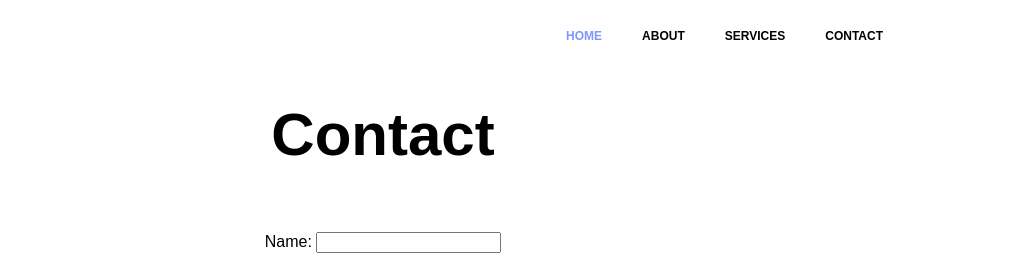
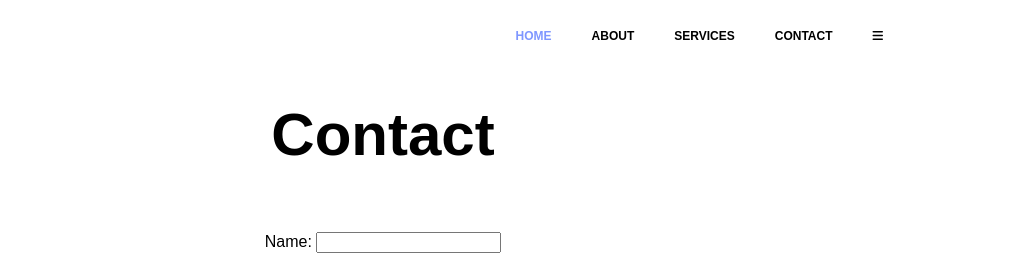
Before and after one commit to saieb99/saiebport, a plain HTML site: page contact.html in a window 1280 px wide. Shown: the top 274 px of the page, 257-1280 px from the left. Drawn offline with nearby package versions, Linux system fonts and the light colour scheme.

Commit message:
first commit

```diff
--- a/contact.html
+++ b/contact.html
@@ -37,7 +37,7 @@
             <li class="hideOnMobile"><a href="about.html" >About</a></li>
             <li class="hideOnMobile"><a href="services.html">Services</a></li>
             <li class="hideOnMobile"><a href="contact.html">Contact</a></li>
-            <li class="menubar" onclick="showSidebar()"><a href="#"><i class="fa-solid fa-bars"></i></a></li>
+            <li class="menubar1" onclick="showSidebar()"><a href="#"><i class="fa-solid fa-bars"></i></a></li>
            </ul>
         </div>
     </header>
```
Also changed, not shown: services.html (+1 -1 lines), vfd.html (+2 -2 lines).
